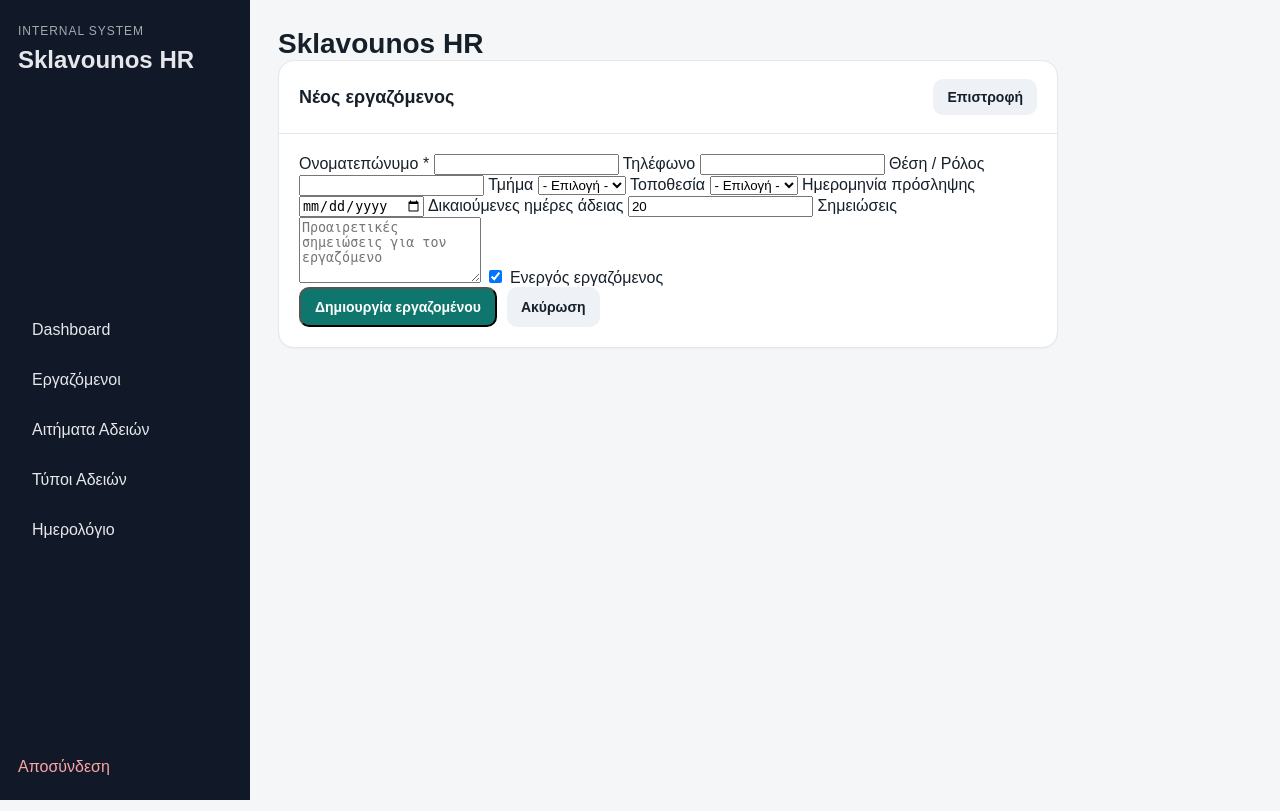
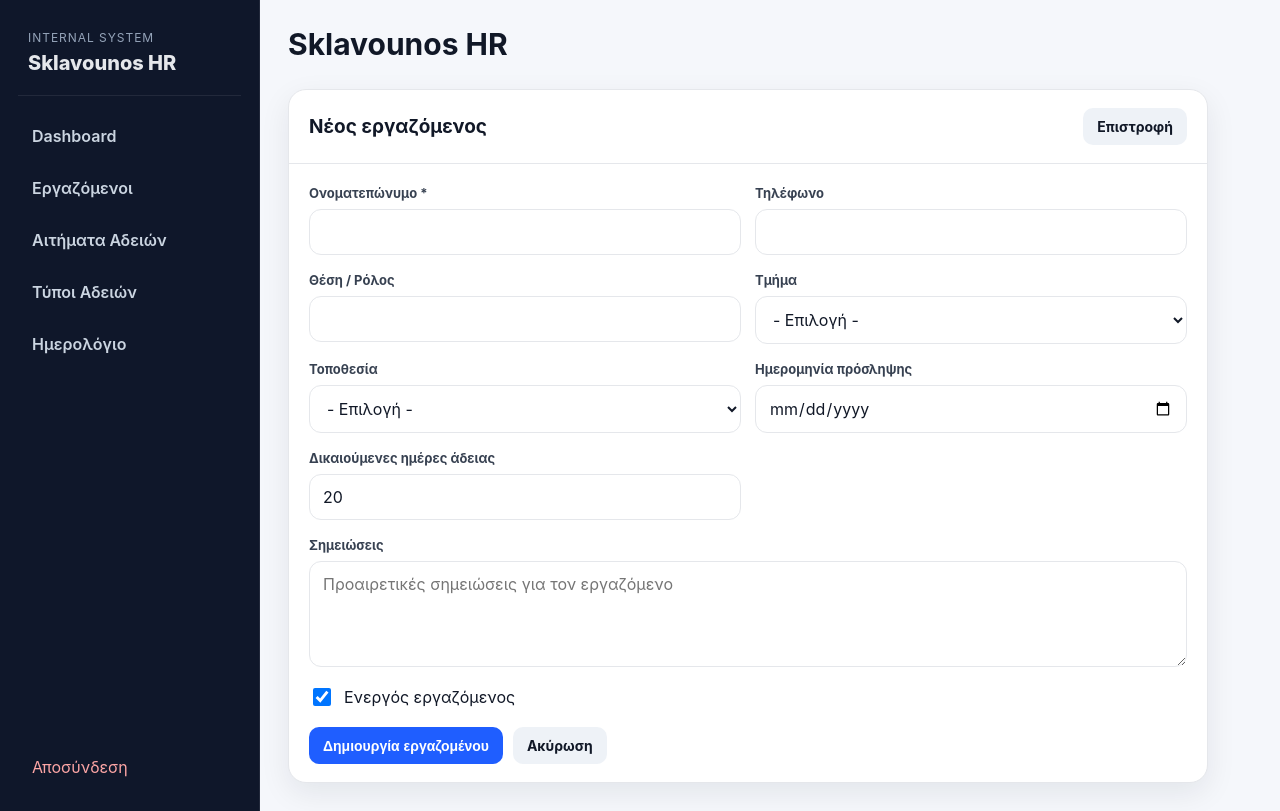
Before and after one commit to cfragoulis-design/Sklavounos-HR, a FastAPI app: template app/templates/employee_form.html in a window 1280 px wide. Run offline with FastAPI, Linux system fonts and the light colour scheme; the template is opened without the code that fills it, so the values that code supplies are empty.

Commit message:
Add files via upload

```diff
--- a/app/static/css/style.css
+++ b/app/static/css/style.css
@@ -1,135 +1,162 @@
 :root {
-  --bg: #f4f6f8;
+  --bg: #f5f7fb;
   --panel: #ffffff;
-  --border: #e4e7eb;
-  --text: #16202a;
+  --panel-2: #f8fafc;
+  --border: #e5e7eb;
+  --text: #111827;
   --muted: #6b7280;
-  --sidebar: #111827;
-  --sidebar-text: #e5e7eb;
-  --accent: #0f766e;
-  --accent-dark: #0b5e58;
+  --accent: #1f5eff;
+  --accent-dark: #1849c6;
+  --success: #166534;
+  --warning: #92400e;
   --danger: #b91c1c;
-  --warning: #b45309;
-  --success: #166534;
+  --shadow: 0 10px 30px rgba(15, 23, 42, 0.08);
 }
 
 * { box-sizing: border-box; }
+html, body { margin: 0; padding: 0; }
 body {
-  margin: 0;
-  font-family: Arial, Helvetica, sans-serif;
+  font-family: Inter, system-ui, -apple-system, BlinkMacSystemFont, "Segoe UI", sans-serif;
   background: var(--bg);
   color: var(--text);
 }
-
-a { text-decoration: none; }
+a {
+  color: inherit;
+  text-decoration: none;
+}
 
 .app-shell {
   display: grid;
-  grid-template-columns: 250px 1fr;
+  grid-template-columns: 260px minmax(0, 1fr);
   min-height: 100vh;
 }
-
 .sidebar {
-  background: var(--sidebar);
-  color: var(--sidebar-text);
-  padding: 24px 18px;
+  background: #0f172a;
+  color: #e5e7eb;
+  padding: 22px 18px;
   display: flex;
   flex-direction: column;
-  justify-content: space-between;
+  border-right: 1px solid rgba(255, 255, 255, 0.08);
 }
-
+.brand {
+  padding: 8px 10px 20px;
+  border-bottom: 1px solid rgba(255, 255, 255, 0.08);
+  margin-bottom: 18px;
+}
 .brand-kicker {
+  color: #94a3b8;
   font-size: 12px;
   text-transform: uppercase;
   letter-spacing: 0.08em;
-  opacity: 0.7;
+  margin-bottom: 6px;
 }
-
 .brand-title {
-  font-size: 24px;
-  font-weight: 700;
-  margin-top: 8px;
+  font-weight: 800;
+  font-size: 20px;
 }
-
 .nav {
   display: flex;
   flex-direction: column;
   gap: 8px;
-  margin-top: 28px;
 }
-
 .nav-link {
-  color: var(--sidebar-text);
+  display: block;
   padding: 12px 14px;
-  border-radius: 10px;
+  border-radius: 12px;
+  color: #cbd5e1;
+  font-weight: 600;
 }
-
 .nav-link:hover,
 .nav-link.active {
-  background: rgba(255,255,255,0.08);
+  background: rgba(255, 255, 255, 0.08);
+  color: #fff;
 }
-
+.sidebar-footer {
+  margin-top: auto;
+  padding-top: 24px;
+}
 .logout-link {
+  display: block;
   color: #fca5a5;
+  padding: 12px 14px;
+  border-radius: 12px;
+}
+.logout-link:hover {
+  background: rgba(255, 255, 255, 0.08);
 }
 
 .content {
   padding: 28px;
 }
-
+.topbar {
+  display: flex;
+  align-items: center;
+  justify-content: space-between;
+  margin-bottom: 22px;
+}
 .topbar h1 {
-  margin: 0;
-  font-size: 28px;
+  margin: 0 0 6px;
+  font-size: 30px;
+  line-height: 1.1;
 }
-
-.muted {
-  color: var(--muted);
-}
+.muted { color: var(--muted); }
 .small { font-size: 13px; }
 
 .stats-grid {
   display: grid;
   grid-template-columns: repeat(4, minmax(0, 1fr));
   gap: 16px;
-  margin-top: 24px;
+  margin-bottom: 18px;
 }
-
 .stat-card,
 .panel,
 .login-card {
   background: var(--panel);
   border: 1px solid var(--border);
-  border-radius: 16px;
-  box-shadow: 0 1px 2px rgba(16, 24, 40, 0.04);
+  border-radius: 18px;
+  box-shadow: var(--shadow);
 }
-
-.stat-card { padding: 20px; }
-.stat-label { color: var(--muted); font-size: 14px; }
-.stat-value { font-size: 34px; font-weight: 700; margin-top: 8px; }
-
+.stat-card {
+  padding: 18px;
+}
+.stat-label {
+  color: var(--muted);
+  margin-bottom: 8px;
+  font-size: 14px;
+}
+.stat-value {
+  font-size: 34px;
+  font-weight: 800;
+}
 .panel-grid {
   display: grid;
-  gap: 16px;
-  margin-top: 18px;
+  gap: 18px;
 }
-.panel-grid.two { grid-template-columns: repeat(2, minmax(0, 1fr)); }
+.panel-grid.two {
+  grid-template-columns: repeat(2, minmax(0, 1fr));
+}
+.panel.narrow-panel {
+  max-width: 920px;
+}
 .panel-header {
   padding: 18px 20px;
   border-bottom: 1px solid var(--border);
 }
-.panel-header.between {
+.panel-header h2 {
+  margin: 0;
+  font-size: 19px;
+}
+.panel-header.between,
+.panel-body.between {
   display: flex;
+  align-items: center;
   justify-content: space-between;
-  align-items: center;
   gap: 12px;
 }
-.panel-header h2 {
-  margin: 0;
-  font-size: 18px;
+.panel-body {
+  padding: 18px 20px;
 }
-.panel-body { padding: 20px; }
-.no-padding { padding: 0; }
-.narrow-panel { max-width: 780px; }
+.panel-body.no-padding { padding: 0; }
 
 .table {
   width: 100%;
@@ -176,6 +219,8 @@ a { text-decoration: none; }
   border-radius: 10px;
   font-weight: 700;
   font-size: 14px;
+  border: 0;
+  cursor: pointer;
 }
 .btn-primary {
   background: var(--accent);
@@ -194,6 +252,82 @@ a { text-decoration: none; }
   border-radius: 10px;
   font-family: Consolas, monospace;
   display: inline-block;
+}
+
+.filters-grid,
+.form-grid {
+  display: grid;
+  gap: 14px;
+}
+.employee-filters {
+  grid-template-columns: minmax(240px, 1.8fr) minmax(180px, 0.8fr) auto;
+  align-items: end;
+}
+.filters-actions {
+  display: flex;
+  gap: 10px;
+  align-items: center;
+}
+.form-grid.two-col {
+  grid-template-columns: repeat(2, minmax(0, 1fr));
+}
+.form-label {
+  display: inline-block;
+  margin-bottom: 8px;
+  font-size: 13px;
+  font-weight: 700;
+  color: #374151;
+}
+label { display: block; }
+input[type="text"],
+input[type="password"],
+input[type="number"],
+input[type="date"],
+select,
+textarea {
+  width: 100%;
+  border: 1px solid var(--border);
+  background: #fff;
+  border-radius: 12px;
+  padding: 12px 13px;
+  font: inherit;
+  color: var(--text);
+}
+input:focus,
+select:focus,
+textarea:focus {
+  outline: none;
+  border-color: #93c5fd;
+  box-shadow: 0 0 0 4px rgba(59, 130, 246, 0.12);
+}
+textarea {
+  resize: vertical;
+  min-height: 100px;
+}
+.full-width {
+  grid-column: 1 / -1;
+}
+.checkbox-row {
+  display: flex;
+  align-items: center;
+  gap: 10px;
+}
+.checkbox-row input {
+  width: 18px;
+  height: 18px;
+}
+.top-gap { margin-top: 4px; }
+
+.alert {
+  border-radius: 12px;
+  padding: 12px 14px;
+  margin-bottom: 16px;
+  font-size: 14px;
+}
+.alert.error {
+  background: #fee2e2;
+  color: #991b1b;
+  border: 1px solid #fecaca;
 }
 
 .login-body {
```
Also changed, not shown: other parts of app/static/css/style.css (+47 -31 lines).
